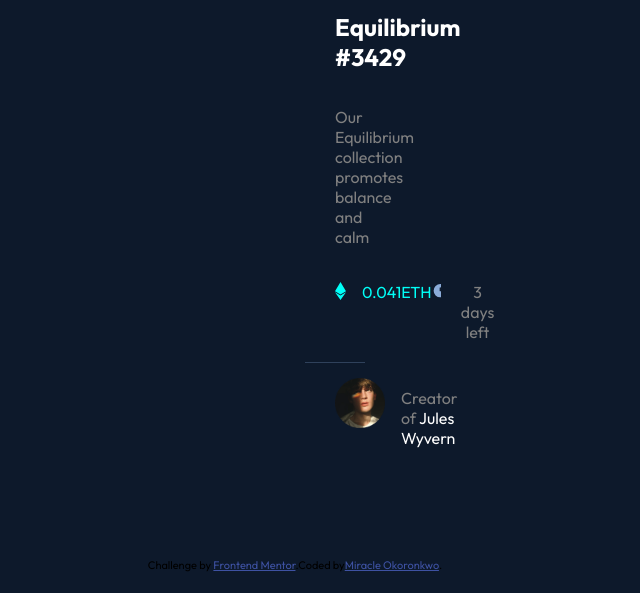
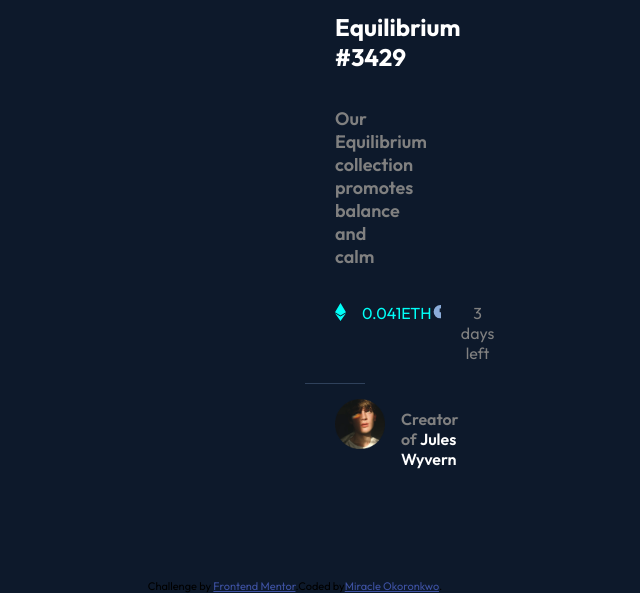
Before and after one commit to miracollo/nft-preview-card-component, a plain HTML site: page index.html in a window 1280 px wide. Shown: the part 557-1150 px from the top of the page, without its empty margins (345-985 px from the left). Before the commit the page ends 1129 px from the top, so only its background shows below. Drawn offline with Linux system fonts and the light colour scheme.

Commit message:
second commit

```diff
--- a/index.html
+++ b/index.html
@@ -29,7 +29,7 @@
   <body>
     <section>
       <div class="Equilibrium">
-        <img src="/images/image-equilibrium.jpg" alt="" />
+        <img src="./images/image-equilibrium.jpg" alt="" />
       </div>
       <h2>Equilibrium #3429</h2>
       <p class="letter">Our Equilibrium collection promotes balance and calm</p>
@@ -54,7 +54,7 @@
         </div>
       </div>
       <div class="content">
-        <img src="/images/image-avatar.png" alt="" />
+        <img src="./images/image-avatar.png" alt="" />
         <p>
           <span class="grey">Creator of</span>
           <span class="white"> Jules Wyvern</span>
--- a/style.css
+++ b/style.css
@@ -1,6 +1,6 @@
 @font-face {
   font-family: "outfit";
-  src: url("font/outfit/Outfit-VariableFont_wght.ttf");
+  src: url("./font/outfit/Outfit-VariableFont_wght.ttf");
 }
 
 * {
@@ -41,6 +41,8 @@ h2 {
   text-align: left;
   padding: 15px 65px 20px 30px;
   color: grey;
+  font-weight: 600;
+  font-size: 18px;
 }
 .svg-container {
   display: flex;
@@ -78,8 +80,10 @@ h2 {
 
 .grey {
   color: grey;
+  font-weight: 600;
 }
 
 .white {
   color: hsl(0, 0%, 100%);
+  font-weight: 600;
 }
```
